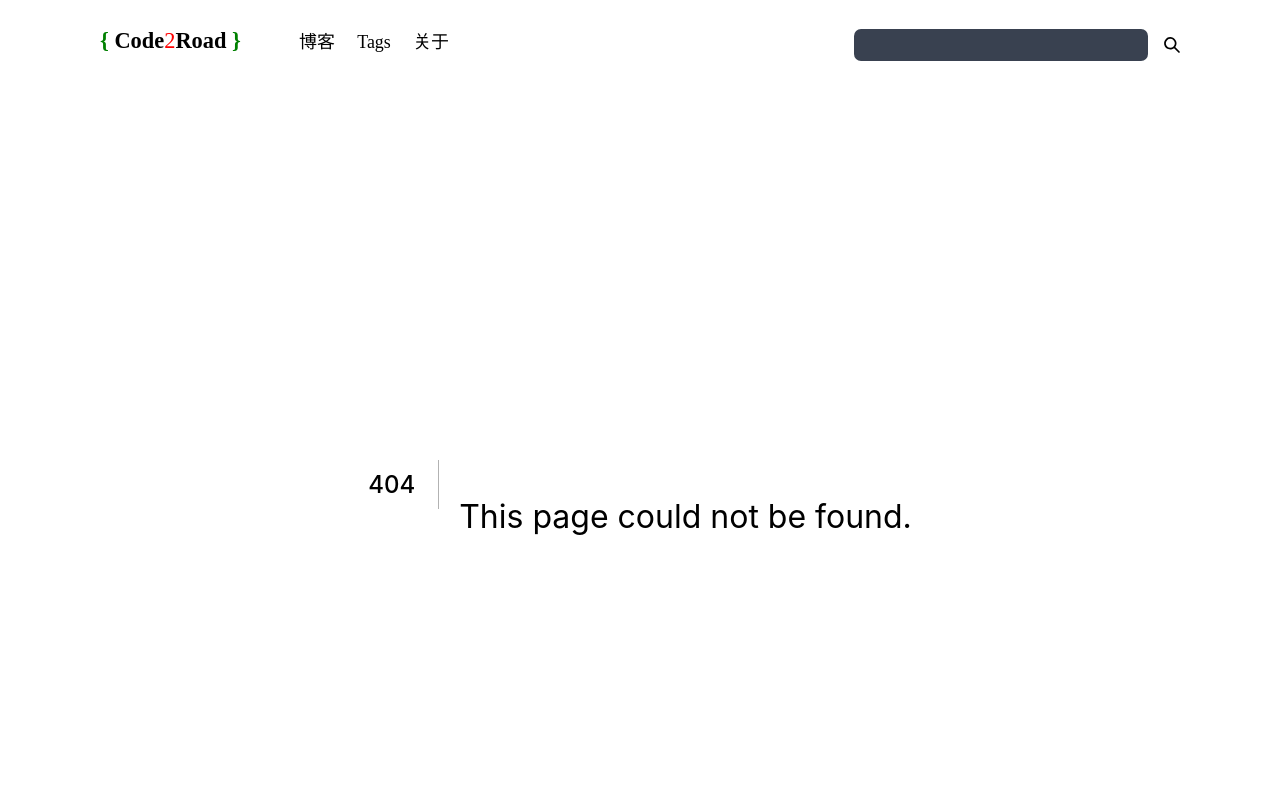
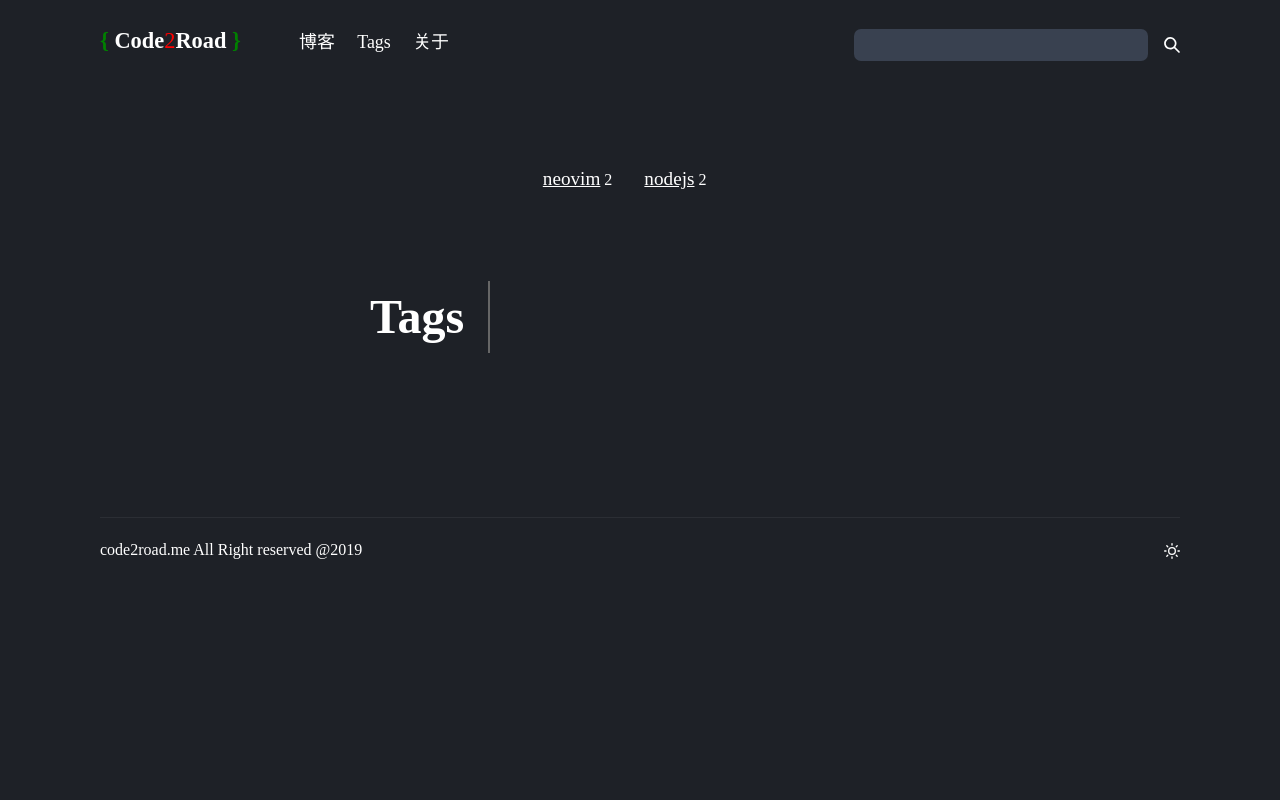
Before and after one commit to ro2co/otter-blog, a Next.js app: page /tags in a window 1280 px wide. Before the commit this address had no page. Shown: the top 800 px of the page. Built offline with nearby package versions, Linux system fonts and the light colour scheme.

Commit message:
add about and tags page

```diff
--- /dev/null
+++ b/pages/tags.tsx
@@ -0,0 +1,37 @@
+import {Container, Box, Flex} from "@chakra-ui/react"
+import Link from "next/link"
+import {css} from "@emotion/react"
+import {getAllTags} from "../utils/files"
+
+export async function getStaticProps() {
+  const tagsCount = getAllTags("posts")
+  return {props: {tagsCount}}
+}
+
+const Algo = (props: any) => {
+  const style = `
+  a {
+    text-decoration: underline;
+    font-size: 1.2em;
+  }
+`
+  const {tagsCount} = props;
+  const tags = Object.keys(tagsCount).sort((a, b)=> tagsCount[b] -tagsCount[a])
+  return (<Container p="0">
+    <Box w="50%" minH="400px" margin="auto" display="flex">
+      <Flex w="32%" alignItems="center" fontWeight="bold" fontSize="3em" >
+        <Box borderRight="2px solid #666" pr="0.5em">Tags</Box>
+      </Flex>
+      <Flex w="68%">
+        {tags.map((item,index)=>
+          <Box mr="2em" pt="3em" css={style} key={index}>
+            <Link href={`/tags/${item}`} >{item}</Link> <span>{tagsCount[item]}</span>
+          </Box>
+        )}
+      </Flex>
+    </Box>
+  </Container>
+  )
+}
+
+export default Algo
--- /dev/null
+++ b/utils/files.ts
@@ -0,0 +1,53 @@
+import fs from 'fs'
+import path from 'path'
+import matter from 'gray-matter'
+
+const root = process.cwd()
+
+export  function getFiles (folder: string) {
+   return fs.readdirSync(path.join(root, folder))
+}
+
+export  function getFileBySlug(folder: string, slug: string) {
+  const source = fs.readFileSync(path.join(root, folder, slug), 'utf-8')
+  const { data, content } = matter(source)
+  console.log("233", data)
+  return {data, content}
+}
+
+
+export  function getAllFiles(folder: string) {
+  //获取所有文章 frontMatter
+  const files = getFiles(folder);
+  console.log(3444, files)
+  const matterFiles = files.map((file)=> {
+      const {data: frontmatter} = getFileBySlug(folder, file)
+      return frontmatter
+  })
+  console.log({matterFiles})
+  cacheFiles(matterFiles)
+  return matterFiles;
+}
+
+export function getAllTags(folder: string) {
+  // 获取所有tags
+  const files = getFiles(folder)
+  const tagsCount: any = {}
+  files.forEach((file)=>{
+    const {data} = getFileBySlug(folder, file)
+    const {tags} = data
+    tags?.split(",").forEach((tag: any)=> {
+      if (tag in tagsCount) {
+        tagsCount[tag] +=1
+      } else {
+        tagsCount[tag] = 1
+      }
+    })
+  })
+  return tagsCount
+}
+
+export function cacheFiles(data:any) {
+  console.log("write file")
+  fs.writeFileSync(path.join(root,"search.json"), JSON.stringify(data))
+}
```
Also changed, not shown: components/article-item.tsx (added, +25 -0 lines), components/button.tsx (added, +16 -0 lines), components/disqus.tsx (added, +18 -0 lines), components/mdx.tsx (+9 -7 lines), pages/about.tsx (added, +8 -0 lines), pages/tags/[tag].tsx (added, +59 -0 lines), utils/index.ts (added, +27 -0 lines).
